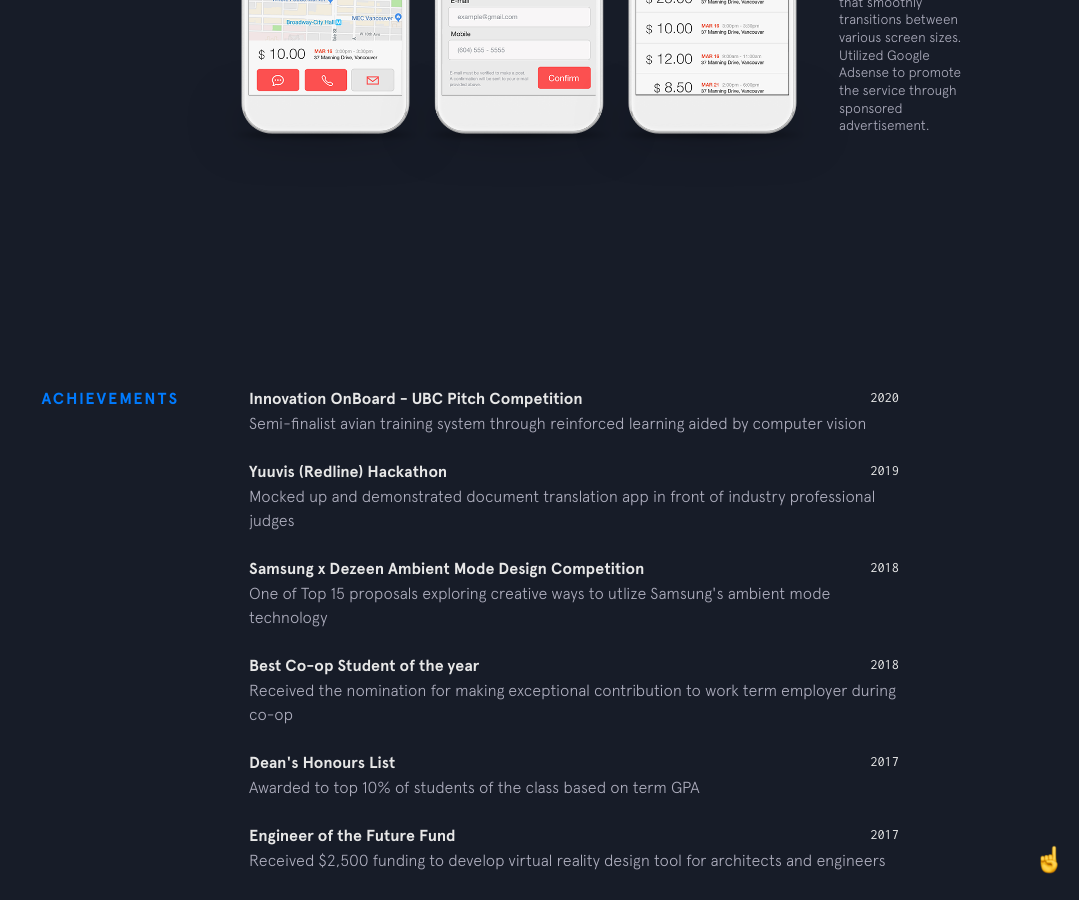
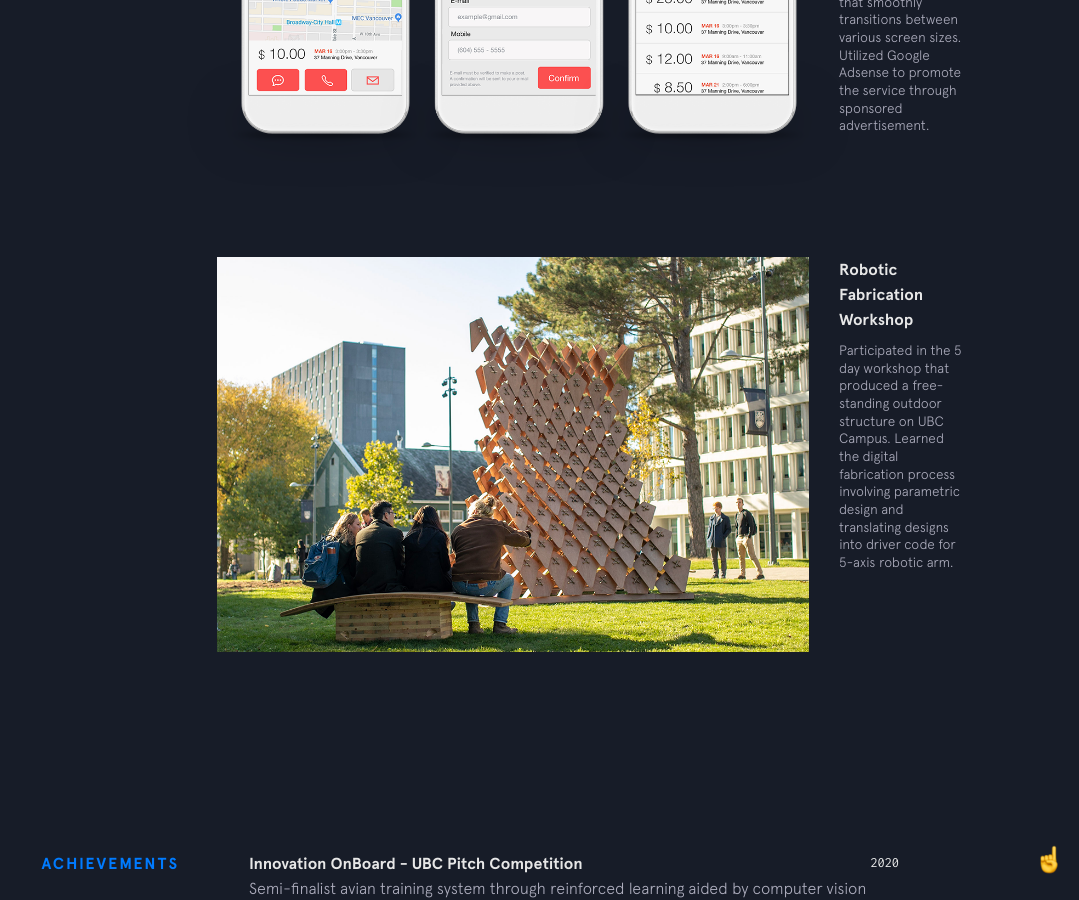
Before and after one commit to bennettoh/website-2020, a Jekyll site: the page built from index.html, in a window 1280 px wide and 900 px high, scrolled down 3927 px. Shown: the whole window, without its empty margins (201-1280 px from the left). Built offline with Jekyll 4.4.1, drawn with Linux system fonts in a browser that asks for light colours; nearby versions of some CDN libraries.

Commit message:
added robotic fabrication workshop

```diff
--- a/_includes/featured-projects.html
+++ b/_includes/featured-projects.html
@@ -40,18 +40,18 @@
       </figcaption>
     </div>
 
-    <!-- <div class="project interventions">
+    <div class="project interventions">
       <figure class="project__pic">
-        <a href="https://interventions.design/" target="_blank">
+        <a href="https://www.youtube.com/watch?v=Lj3zKVYkGYY" target="_blank">
           <img src="{{site.baseurl}}/img/featured/interventions/interventions.png" alt="">
         </a>
       </figure>
       <figcaption class="project__caption">
         <div class="project__name">
-          <a href="https://interventions.design/" target="_blank">Interventions</a>
+          <a href="https://www.youtube.com/watch?v=Lj3zKVYkGYY" target="_blank">Robotic Fabrication Workshop</a>
         </div>
-        <p>Interactive marketing website for Northeastern's first annual student-led design conference, Interventions.</p>
+        <p>Participated in the 5 day workshop that produced a free-standing outdoor structure on UBC Campus. Learned the digital fabrication process involving parametric design and translating designs into driver code for 5-axis robotic arm.</p>
       </figcaption>
-    </div> -->
+    </div>
   </div>
 </section>
```
Also changed, not shown: README.md, img/featured/interventions/interventions.png, 2 other files.
